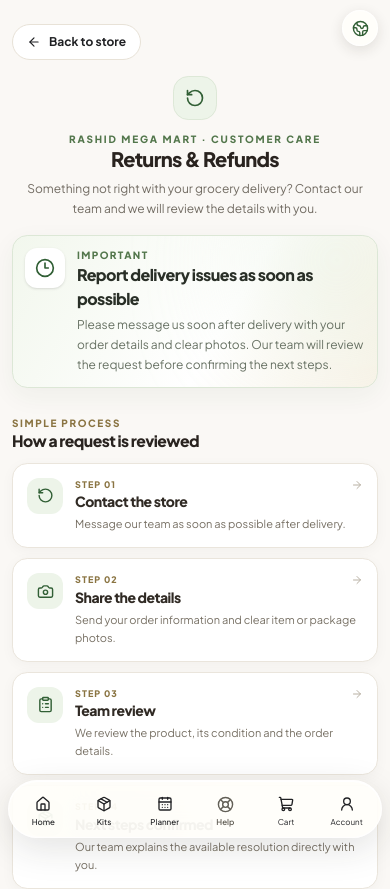
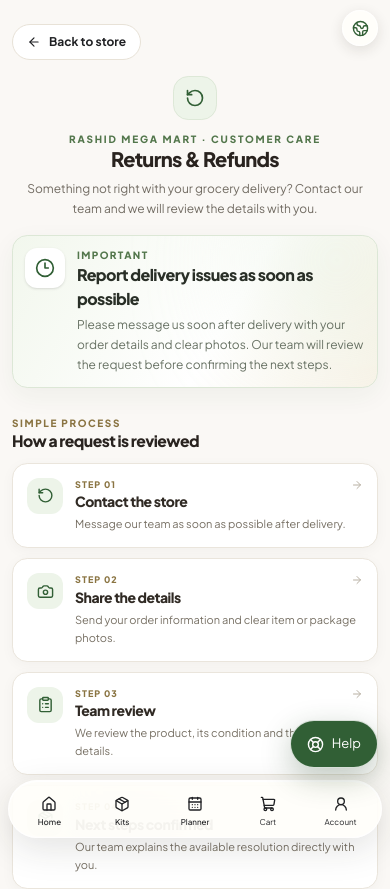
Before and after one commit to NoorTechnologies/rashidmegamartv0.1, a Next.js app: page /returns-refunds in a window 390 px wide. Shown: the top 889 px of the page. Built offline with nearby package versions, Linux system fonts and the light colour scheme.

Commit message:
ui: move Help Centre to floating action

```diff
--- a/src/components/BottomNav.tsx
+++ b/src/components/BottomNav.tsx
@@ -108,8 +108,7 @@ export default function BottomNav() {
   const language = useSiteLanguage();
   const toggleLanguage = useToggleSiteLanguage();
   const [helpOpen, setHelpOpen] = useState(false);
-  const desktopHelpRef = useRef<HTMLDivElement>(null);
-  const mobileHelpRef = useRef<HTMLDivElement>(null);
+  const floatingHelpRef = useRef<HTMLDivElement>(null);
 
   const isActive = (href: string) =>
     href === "/" ? pathname === "/" : pathname === href || pathname.startsWith(`${href}/`);
@@ -123,8 +122,7 @@ export default function BottomNav() {
     const close = (event: PointerEvent) => {
       const target = event.target as Node;
       if (
-        !desktopHelpRef.current?.contains(target) &&
-        !mobileHelpRef.current?.contains(target)
+        !floatingHelpRef.current?.contains(target)
       ) {
         setHelpOpen(false);
       }
@@ -176,23 +174,6 @@ export default function BottomNav() {
           </div>
 
           <div className="flex items-center gap-1">
-            <div ref={desktopHelpRef} className="relative">
-              <button
-                type="button"
-                aria-expanded={helpOpen}
-                aria-haspopup="menu"
-                onClick={() => setHelpOpen((value) => !value)}
-                className={
-                  "inline-flex min-h-9 items-center gap-1.5 rounded-full px-2.5 text-[12px] font-bold transition-colors " +
-                  (helpOpen ? "bg-[#EAF3E6] text-[#315F35]" : "text-[#625F56] hover:bg-white/70")
-                }
-              >
-                <LifeBuoy size={16} />
-                Help Centre
-              </button>
-              {helpOpen && <HelpCentreMenu onClose={() => setHelpOpen(false)} />}
-            </div>
-
             <button
               type="button"
               data-no-translate
@@ -247,12 +228,37 @@ export default function BottomNav() {
         <Globe2 size={17} />
       </button>
 
+      {/* Floating Help Centre */}
+      <div
+        ref={floatingHelpRef}
+        className="pointer-events-none fixed bottom-[calc(76px+env(safe-area-inset-bottom))] right-3 z-[80] lg:bottom-6 lg:right-6"
+      >
+        <div className="pointer-events-auto relative">
+          {helpOpen && (
+            <div className="absolute bottom-[calc(100%+10px)] right-0">
+              <HelpCentreMenu onClose={() => setHelpOpen(false)} />
+            </div>
+          )}
+          <button
+            type="button"
+            aria-label="Open Help Centre"
+            aria-expanded={helpOpen}
+            aria-haspopup="menu"
+            onClick={() => setHelpOpen((value) => !value)}
+            className="inline-flex h-12 items-center gap-2 rounded-full border border-white/80 bg-[#315F35] px-4 text-[13px] font-extrabold text-white shadow-[0_10px_30px_rgba(35,68,37,0.28)] transition hover:bg-[#254B29] active:scale-95"
+          >
+            {helpOpen ? <X size={17} /> : <LifeBuoy size={17} />}
+            Help
+          </button>
+        </div>
+      </div>
+
       {/* Mobile navigation */}
       <nav
         aria-label="Main navigation"
         className="fixed inset-x-0 bottom-0 z-50 mx-auto w-full max-w-[560px] px-2 pb-[calc(6px+env(safe-area-inset-bottom))] lg:hidden"
       >
-        <div className="relative grid h-[58px] grid-cols-6 items-center rounded-full border border-white/90 bg-[#FFFEFA]/90 px-1 shadow-[0_10px_36px_rgba(40,36,28,0.13),inset_0_1px_0_rgba(255,255,255,0.98)] backdrop-blur-2xl backdrop-saturate-150">
+        <div className="relative grid h-[58px] grid-cols-5 items-center rounded-full border border-white/90 bg-[#FFFEFA]/90 px-1 shadow-[0_10px_36px_rgba(40,36,28,0.13),inset_0_1px_0_rgba(255,255,255,0.98)] backdrop-blur-2xl backdrop-saturate-150">
           {navItems.map(({ label, href, icon: Icon }) => (
             <Link
               key={href}
@@ -271,26 +277,6 @@ export default function BottomNav() {
               </span>
             </Link>
           ))}
-
-          <div ref={mobileHelpRef} className="relative mx-auto flex h-12 w-full min-w-0 items-center justify-center">
-            <button
-              type="button"
-              aria-label="Open Help Centre"
-              aria-expanded={helpOpen}
-              aria-haspopup="menu"
-              onClick={() => setHelpOpen((value) => !value)}
-              className={
-                "flex h-12 w-full min-w-0 flex-col items-center justify-center gap-0.5 rounded-2xl transition active:scale-95 " +
-                (helpOpen ? "text-[#315F35]" : "text-[#625F56]")
-              }
-            >
-              <span className={"flex size-6 items-center justify-center rounded-full " + (helpOpen ? "bg-[#E7F0E2]" : "")}>
-                {helpOpen ? <X size={17} /> : <LifeBuoy size={17} />}
-              </span>
-              <span className="text-[8px] font-semibold leading-none">Help</span>
-            </button>
-            {helpOpen && <HelpCentreMenu mobile onClose={() => setHelpOpen(false)} />}
-          </div>
 
           <Link
             href="/cart"
```
